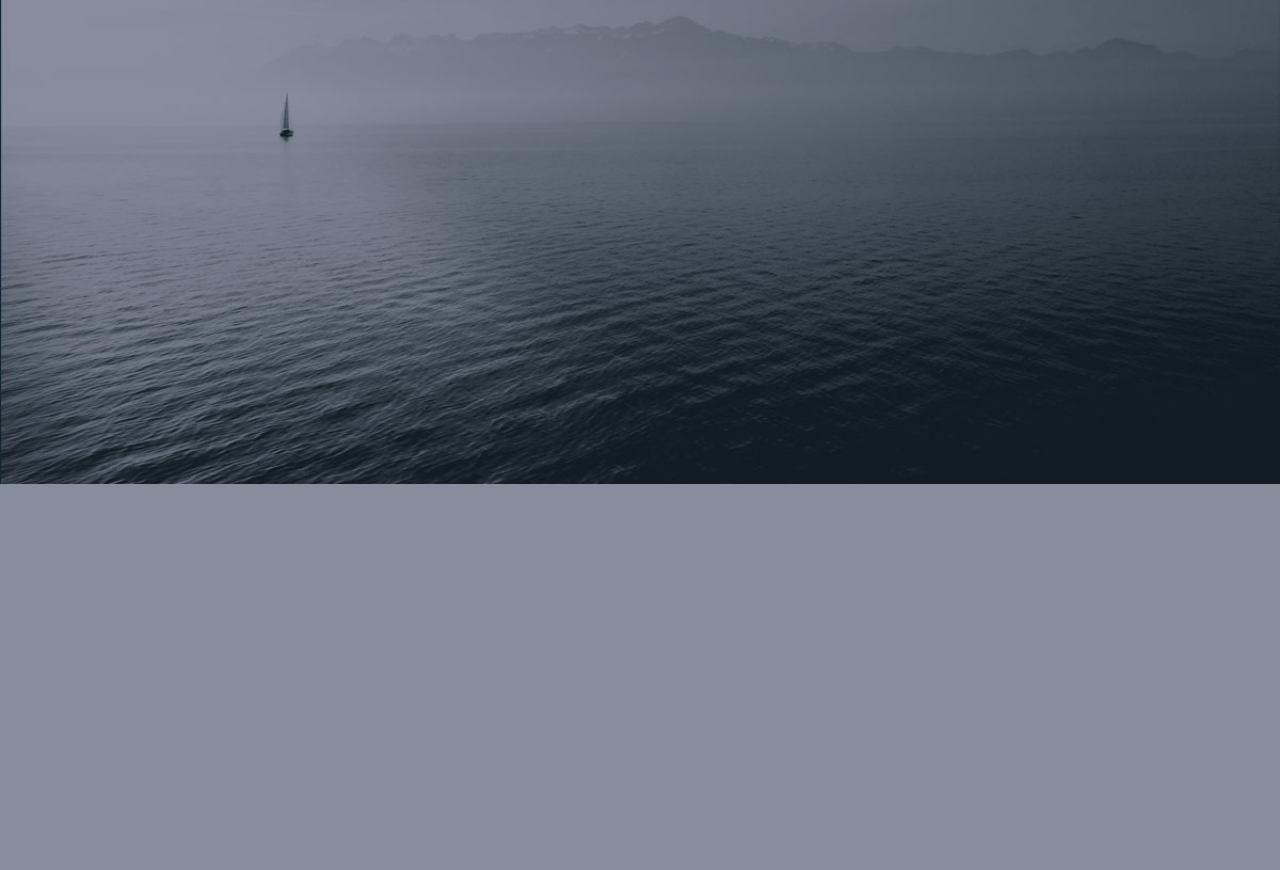
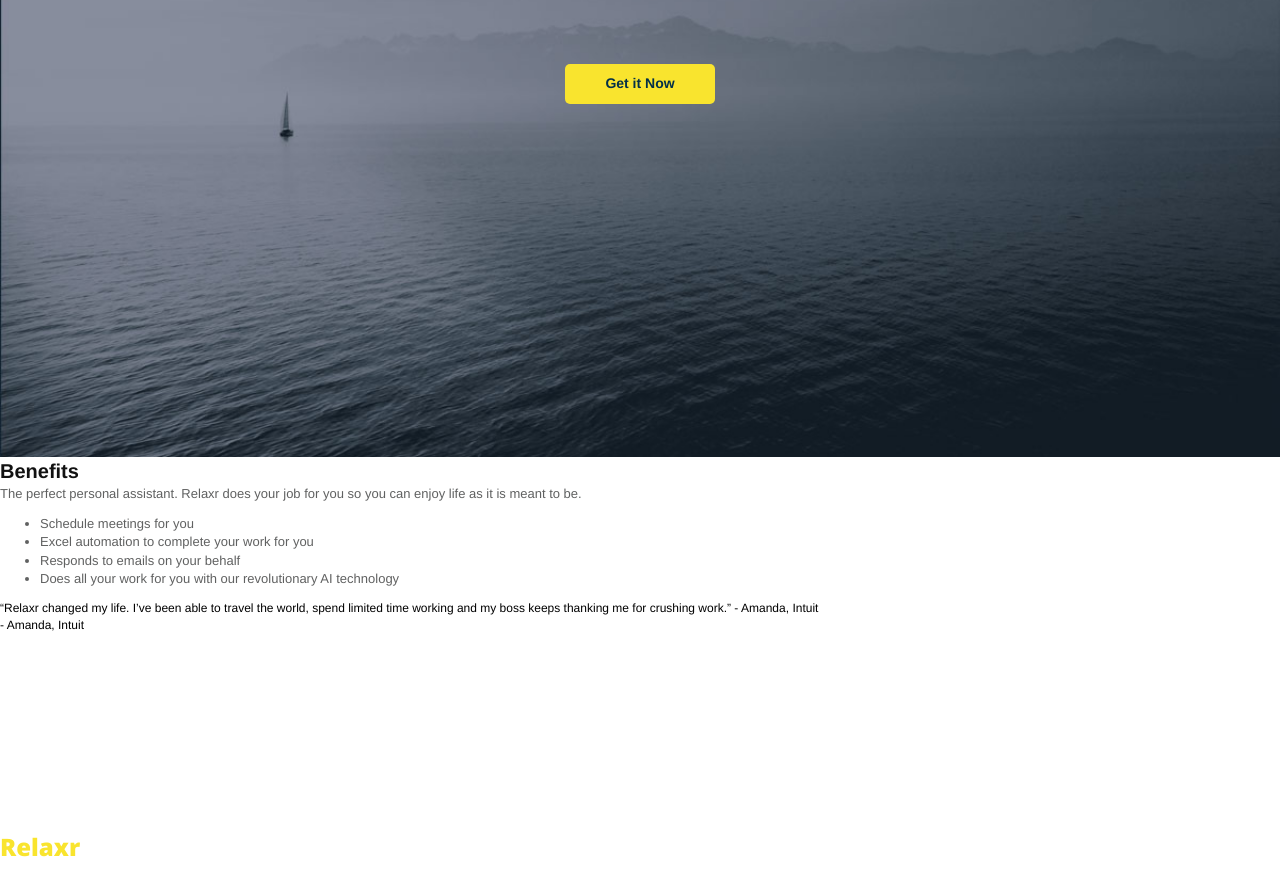
Before and after one commit to beardzitski/LAUREN_BIEDRZYCKI_GA_FEWD_WEEK_2_ASSIGNMENT_RELAXR, a plain HTML site: page index.html in a window 1280 px wide. Shown: the part 263-1133 px from the top of the page. Before the commit the page ends 800 px from the top, so only its background shows below. Drawn offline with nearby package versions, Linux system fonts and the light colour scheme.

Commit message:
Some more changes I made
Some more changes

```diff
--- a/css/reset.css
+++ b/css/reset.css
@@ -9,7 +9,7 @@ a, abbr, acronym, address, big, cite, code,
 del, dfn, em, img, ins, kbd, q, s, samp,
 small, strike, strong, sub, sup, tt, var,
 b, u, i, center,
-dl, dt, dd, ol, ul, li,
+dl, dt, dd, /*ol, ul, li,*/
 fieldset, form, label, legend,
 table, caption, tbody, tfoot, thead, tr, th, td,
 article, aside, canvas, details, embed,
@@ -31,9 +31,10 @@ footer, header, hgroup, menu, nav, section {
 body {
 	line-height: 1;
 }
+/*
 ol, ul {
 	list-style: none;
-}
+}*/
 blockquote, q {
 	quotes: none;
 }
--- a/css/style.css
+++ b/css/style.css
@@ -1,6 +1,6 @@
 /*
 Project Name: Blank Template
-Client: Your Client
+Client: Relaxr
 Author: Your Name
 Developer @GA in NYC
 */
@@ -45,13 +45,12 @@ Developer @GA in NYC
 /* BASE STYLES
 /*******************************************/
 
+
 body {
      color: #000;
      font-size: 12px;
      line-height: 1.4;
      font-family: Helvetica, Arial, sans-serif;
-     background: url(../images/header_bg.jpg) no-repeat center top rgb(134,141,157);
-      background-size: cover;
 }
 
 
@@ -63,18 +62,109 @@ body {
 #container {
   width: 100%;
   margin: auto;
-  height: 500px;
+  height: 90vh;
+}
+/******************************************
+/* HEADER
+/******************************************/
+html, header {
+  height: 100%;
+}
+header {
+   background: url(../images/header_bg.jpg) no-repeat center top rgb(134,141,157);
+   background-size: cover;
+}
+
+.header-logo {
+  padding-left: 20px;
+  padding-top: 20px;
+}
+.piece-of-mind-tagline {
+  padding-top: 20vh;
+}
+
+.button {
+  display: block;
+  vertical-align: center
+  font-family: 'Open Sans', sans-serif;
+  font-weight: 800;
+  padding: 10px 40px;
+  text-align: center;
+  text-decoration: none;
+  margin: 10vh auto;
+  border-radius: 5px;
+}
+
+.button.get-it-now {
+  background-color: #f9e42e;
+  color: #033048;
+  font-size: 14px;
+}
+
+.center {
+  width: 100%;
+  display: flex;
+  align-items: center;
+  justify-content: center;
+}
+
+/******************************************
+/* BENEFITS
+/******************************************/
+.benefits {
+
+}
+footer {
 
 }
 
-header {
-
-}
-
-footer {
-
+h1.footer-logo {
+  color: #f9e42e
 }
 
 /******************************************
 /* ADDITIONAL STYLES
 /*******************************************/
+
+/******************************************
+/* FONTS
+/*******************************************/
+
+h1 {
+  font-family: 'Open Sans', sans-serif;
+  font-weight: 800;
+  font-size: 24px;
+  color: white;
+}
+
+h2 {
+  font-family: 'Open Sans', sans-serif;
+  font-weight: 600;
+  font-size: 24px;
+  color: white;
+  text-align: center;
+}
+
+h3 {
+  font-size: 20px;
+  font-weight: 600;
+  color: #121212;
+}
+
+p, li {
+  font-size: 13px;
+  font-weight: 300;
+  color: #606161;
+}
+
+
+
+/******************************************
+/* BUTTONS
+/*******************************************/
+
+
+.button.sign-up {
+  color: white;
+  font-size: 12px;
+}
--- a/index.html
+++ b/index.html
@@ -4,22 +4,46 @@
     	<meta charset="utf-8">
     	<meta name="description" content="Your description goes here">
     	<meta name="keywords" content="one, two, three">
-
-		<title>Relaxr</title>
-
-		<link rel="stylesheet" href="normalise.css">
+		<title>Relaxr Landing Page</title>
 		<link rel="stylesheet" href="css/reset.css">
 		<link rel="stylesheet" href="css/style.css">
-
+		<link href="https://fonts.googleapis.com/css?family=Open+Sans:300,300i,400,600,800" rel="stylesheet">
 	</head>
 	<body>
 		<div id="container">
 			<header>
-				<h1>Relaxr</h1>
-				<h2>Get piece of mind with a single tap</h2>
+				<h1 class="header-logo">Relaxr</h1>
+				<h2 class="piece-of-mind-tagline">Get piece of mind with a single tap</h2>
+				<div class="center">
+					<a href="#" class="button get-it-now">Get it Now</a>
+				</div>
 			</header>
+			<section class="benefits">
+				<h3>Benefits</h3>
+				<p>The perfect personal assistant. Relaxr does your job for you so you can enjoy life as it is meant to be.</p>
+				<ul>
+					<li>Schedule meetings for you</li>
+					<li>Excel automation to complete your work for you</li>
+					<li>Responds to emails on your behalf</li>
+					<li>Does all your work for you with our revolutionary AI technology</li>
+				</ul>
+			</section>
+			<section class="testimonial">
+				<blockquote cite="http://">
+					“Relaxr changed my life. I’ve been able to travel the world, spend limited time working and my boss keeps thanking me for crushing work.” - Amanda, Intuit
+				</blockquote>
+				<span>- Amanda, Intuit</span>
+			</section>
+			<aside>
+				<a href="#" class="button sign-up">Sign Up Now!</a>
+			</aside>
 			<footer>
-				&copy; Footer Goes Here
+				<h1 class="footer-logo">Relaxr</h1>
+				<ul>
+					<li><a href="#"><img src="images/twitter.png" alt="Twitter Logo"></a></li>
+					<li><a href="#"><img src="images/facebook.png" alt="Facebook Logo"></a></li>
+				</ul>
+				&copy; 2015. Relaxr.
 			</footer>
 		</div><!-- #container -->
 	</body>
```
